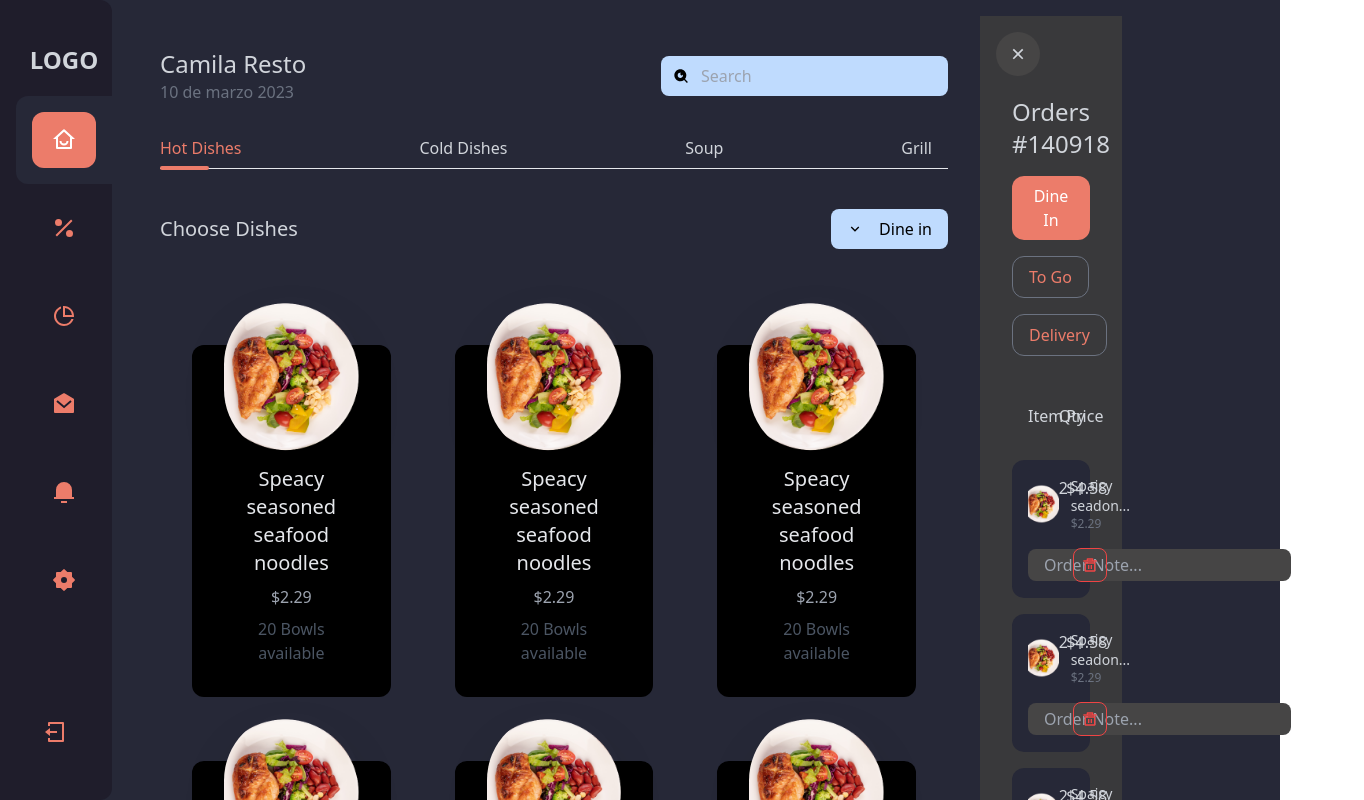
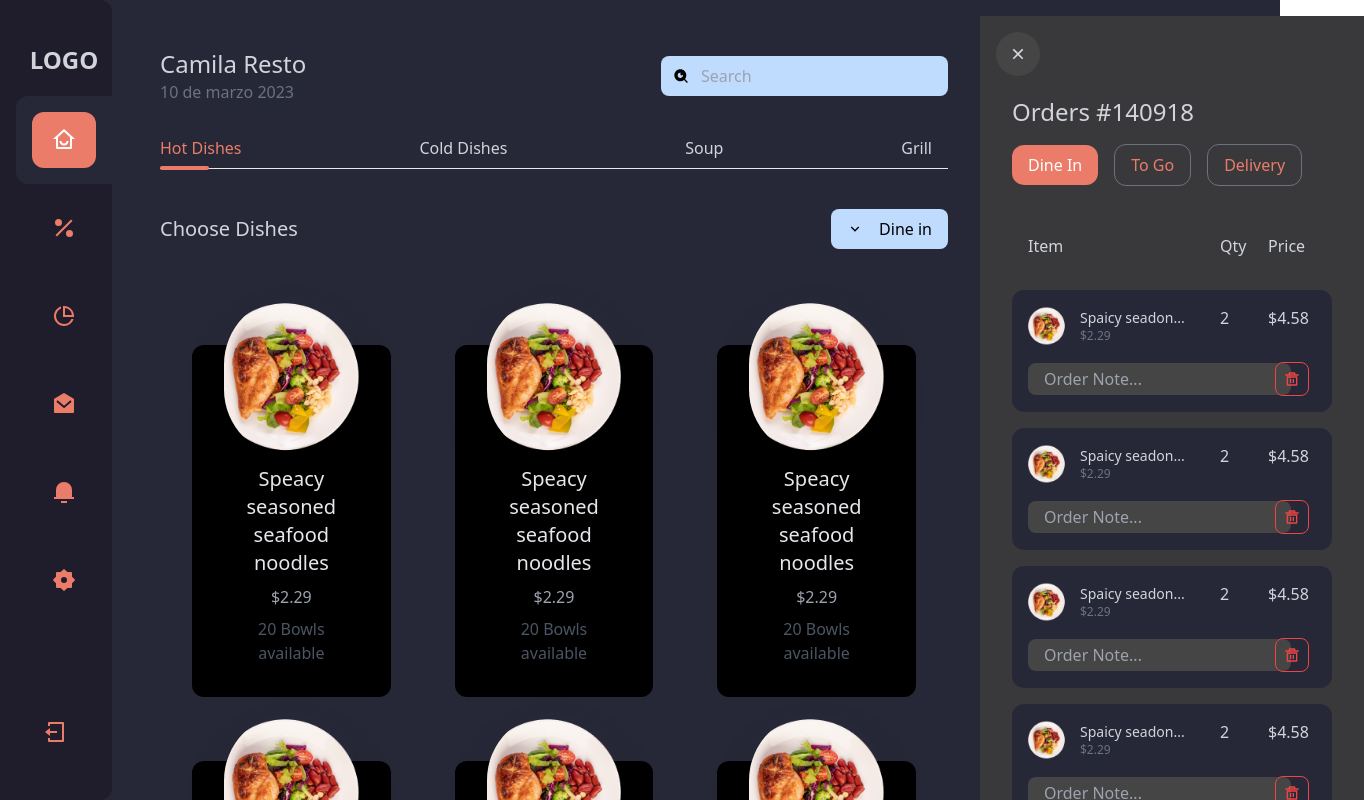
Before and after one commit to AngieCohenDev/proyecto-tiendaEnlinea-react, a React (Vite) app: page / in a window 1280 px wide. Shown: the top 800 px of the page, 1364 px wide, since content can reach past the window. Built offline with nearby package versions, Linux system fonts and the light colour scheme.

Commit message:
pagina en 90% copia de seguridad

```diff
--- a/src/App.jsx
+++ b/src/App.jsx
@@ -17,6 +17,12 @@
 
   const toggleMenu = () => {
     setShowMenu(!showMenu);
+    setShowOrder(false);
+  };
+
+  const toggleOrders = () => {
+    setShowOrder(!showOrder);
+    setShowMenu(false);
   };
   return (
     <div className="bg-[#262837] w-full min-h-screen">
@@ -29,7 +35,7 @@
         <button className="p-2">
           <RiPercentFill />
         </button>
-        <button className="p-2">
+        <button onClick={toggleOrders} className="p-2">
           <RiAddLine />
         </button>
         <button onClick={toggleMenu} className="text-white p-2">
@@ -168,10 +174,10 @@
             </div>
           </div>
         </div>
-        <div className="lg:col-spam-2 fixed lg:static right-0 top-0 bg-[#39393b] w-full h-full">
+        <div className={`lg:col-spam-2 fixed lg:static  top-0 bg-[#39393b]  w-full  lg:w-96 lg:right-0 h-full transition-all z-50 ${showOrder ? 'right-0' :'-right-full'}`}>
           {/*Orders */}
           <div className="relative pt-16 text-gray-300 p-8 h-full">
-            <RiCloseLine className="absolute left-4 top-4 p-3 box-content texte-gray-300 bg-[#464545] rounded-full text-xl" />
+            <RiCloseLine onClick={toggleOrders} className="absolute left-4 top-4 p-3 box-content texte-gray-300 bg-[#464545] rounded-full text-xl" />
             <h1 className="text-2xl my-4 ">Orders #140918</h1>
             {/* Pills */}
             <div className="flex items-center gap-4 flex-wrap mb-8">
@@ -191,6 +197,44 @@
                 <h5 className="col-span-4">Item</h5>
                 <h5>Qty</h5>
                 <h5>Price</h5>
+              </div>
+            </div>
+            {/* Products */}
+            <div className="  h-[400px] md:h-[700px] lg:h-[540px] overflow-scroll">
+              {/* Product */}
+              <div className="bg-[#262837] p-4 rounded-xl mb-4">
+                <div className="grid grid-cols-6 mb-4 ">
+                  {/* Product	description */}
+                  <div className="col-span-4 flex items-center gap-3">
+                    <img src="comida.png" className="w-10 h-10 object-cover" />
+                    <div>
+                      <h5 className="text-sm">Spaicy seadon...</h5>
+                      <p className="text-xs text-gray-500">$2.29</p>
+                    </div>
+                  </div>
+                  {/* Qty*/}
+                  <div>
+                    <span>2</span>
+                  </div>
+                  {/* Price */}
+                  <div>
+                    <span>$4.58</span>
+                  </div>
+                </div>
+                {/* Note */}
+                <div className="grid grid-cols-6 items-center gap-2">
+                  <form className="col-span-5">
+                    <input
+                      type="text"
+                      className="bg-[#464545] py-1 px-4 rounded-lg outline-none"
+                      placeholder="Order Note..."
+                    />
+                  </form>
+                  <div>
+                    <button className="border border-red-500 p-2 rounded-lg">
+                      <RiDeleteBin5Line className="text-red-500" />
+                    </button>
+                  </div>
                 </div>
               </div>
                {/* Product */}
@@ -300,6 +344,7 @@
                   </div>
                 </div>
               </div>
+            </div>
 
             {/* Submit pyment */}
             <div className="bg-[#262837]  absolute w-full bottom-0 left-0 p-4">
```
Lines whose indentation alone changed are shown as unchanged.
